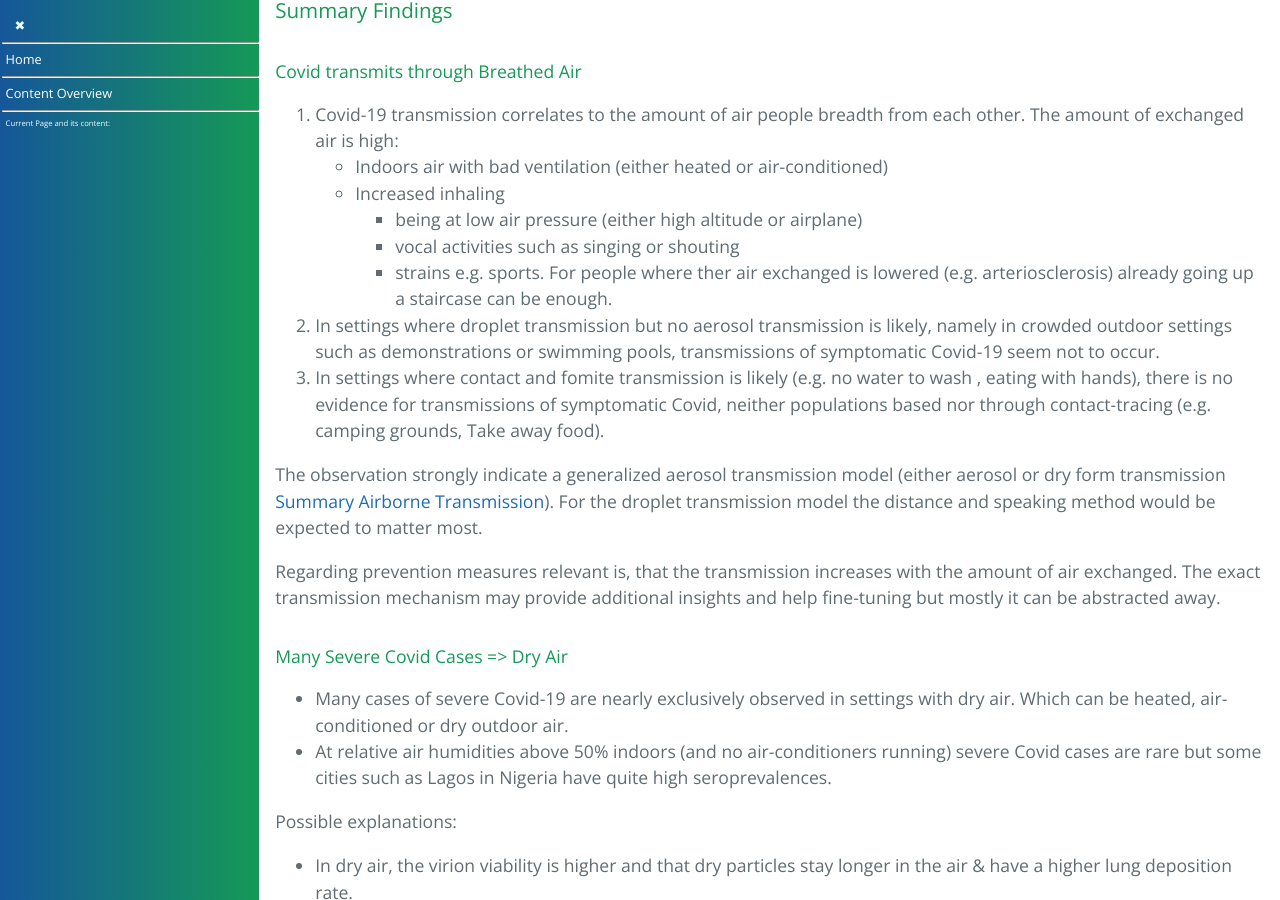
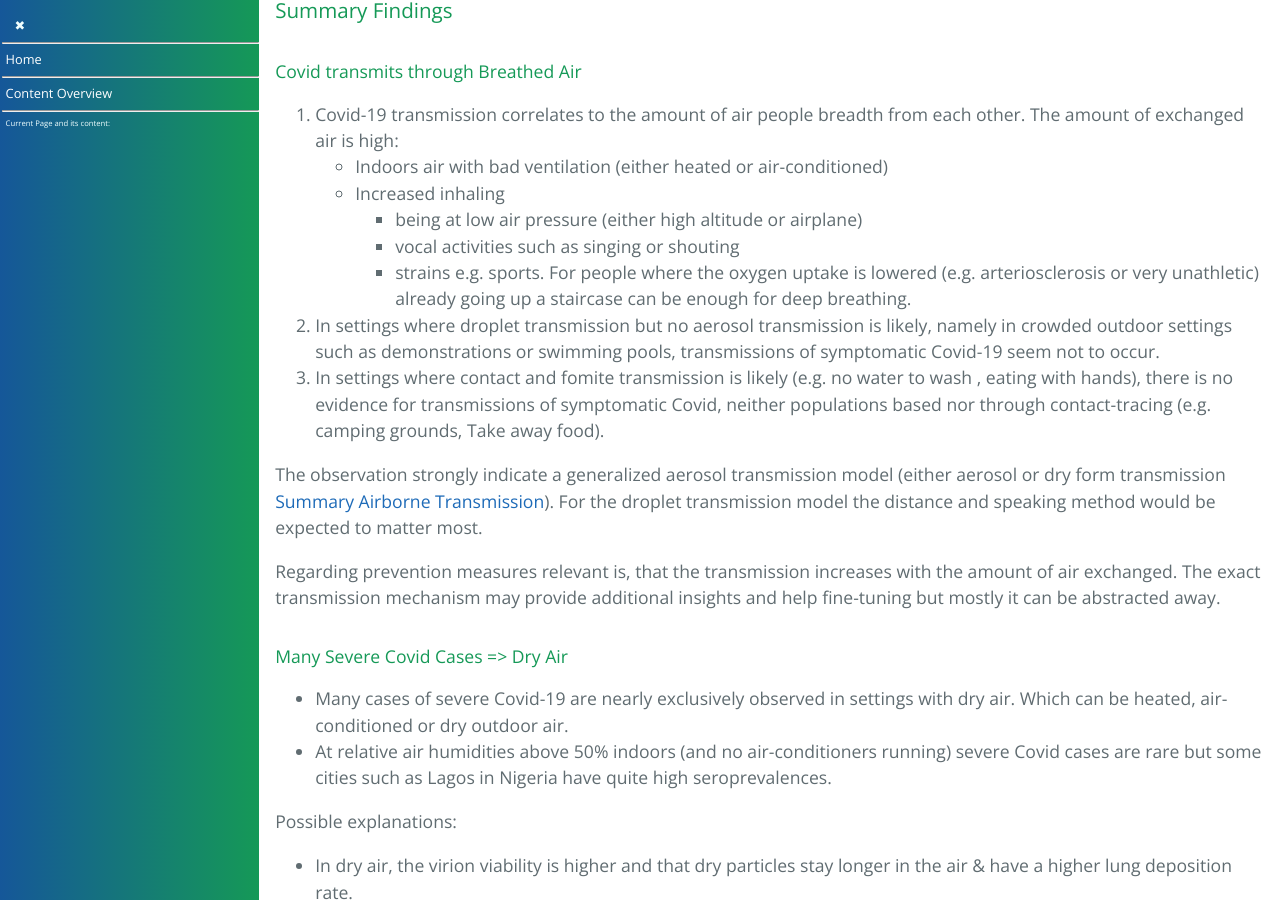
Before and after one commit to forestgrape/coronavirus, a Jekyll site: the page built from 5_epidemiological/spread_analyses.md, in a window 1280 px wide and 900 px high, scrolled down 1799 px. Built offline with Jekyll 4.4.1, drawn with Linux system fonts in a browser that asks for light colours; our own code applies the rules of GitHub Pages for plain Markdown files; some of the changed text lies outside the part shown.

Commit message:
formulations

```diff
--- a/5_epidemiological/spread_analyses.md
+++ b/5_epidemiological/spread_analyses.md
@@ -66,9 +66,9 @@ The amount of exchanged air is high:
    * Increased inhaling
      * being at low air pressure (either high altitude or airplane)
      * vocal activities such as singing or shouting
-     * strains e.g. sports. For people where ther air exchanged is lowered (e.g. arteriosclerosis) already going up a staircase can be enough.
-3. In settings where droplet transmission but no aerosol transmission is likely, namely in crowded outdoor settings such as demonstrations or swimming pools, transmissions of symptomatic Covid-19 seem not to occur.
-4. In settings where contact and fomite transmission is likely (e.g. no water to wash , eating with hands), there is no evidence for transmissions of symptomatic Covid, neither populations based nor through contact-tracing (e.g. camping grounds, Take away food).
+     * strains e.g. sports. For people where the oxygen uptake is lowered (e.g. arteriosclerosis or very unathletic) already going up a staircase can be enough for deep breathing.
+1. In settings where droplet transmission but no aerosol transmission is likely, namely in crowded outdoor settings such as demonstrations or swimming pools, transmissions of symptomatic Covid-19 seem not to occur.
+2. In settings where contact and fomite transmission is likely (e.g. no water to wash , eating with hands), there is no evidence for transmissions of symptomatic Covid, neither populations based nor through contact-tracing (e.g. camping grounds, Take away food).
 
 The observation strongly indicate a generalized aerosol transmission model (either aerosol or dry form transmission [Summary Airborne Transmission](../5_epidemiological/transmission.md#overview-airborne-transmission)). For the droplet transmission model the distance and speaking method would be expected to matter most.
 
```
Also changed, not shown: other parts of 5_epidemiological/spread_analyses.md (+6 -7 lines).
